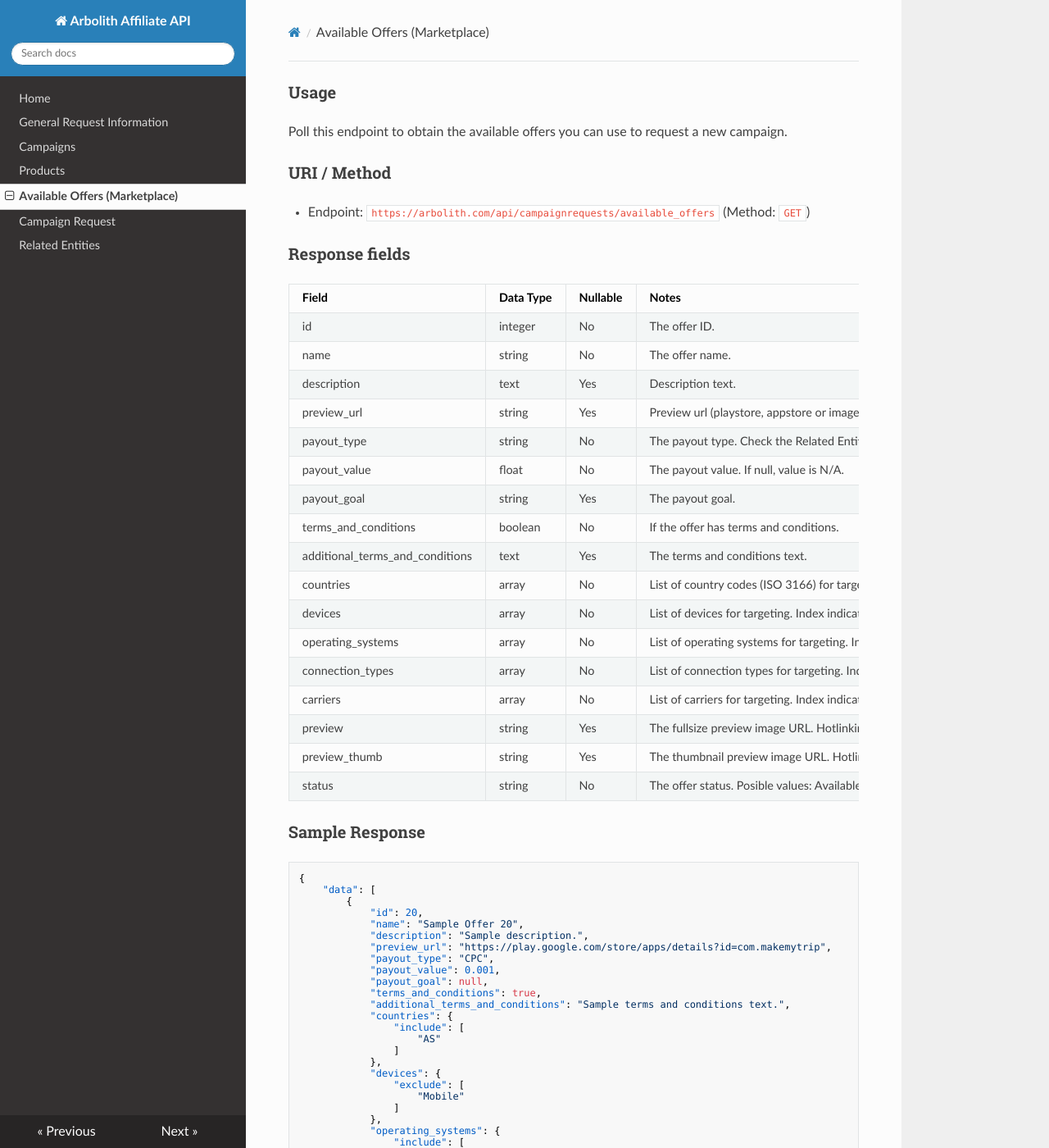
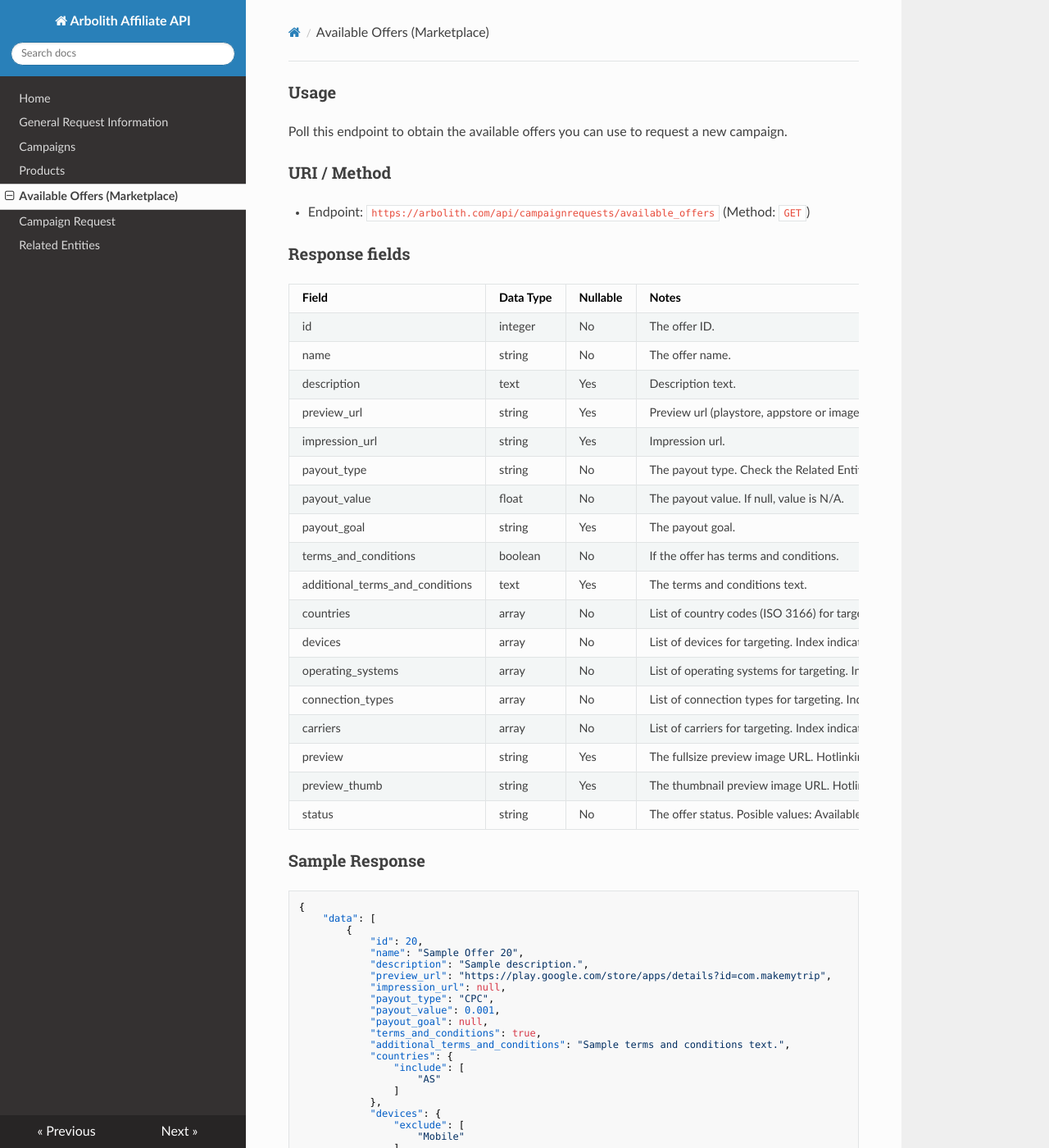
Before and after one commit to automizer-cloud/automizer.cloud-affiliate-api-docs, an MkDocs documentation site: the page built from docs/availableoffers.md, in a window 1280 px wide and 1400 px high. Shown: the whole window at 82% size. Built offline with MkDocs 1.6.1, drawn with Linux system fonts in a browser that asks for light colours; nearby versions of some CDN libraries; old or Windows-style settings are respelled for this version of MkDocs.

Commit message:
Update docs

```diff
--- a/docs/availableoffers.md
+++ b/docs/availableoffers.md
@@ -13,7 +13,8 @@ Field                           | Data Type | Nullable | Notes
 id                              | integer   | No       | The offer ID.
 name                            | string    | No       | The offer name.
 description                     | text      | Yes      | Description text.
-preview_url                     | string    | Yes      | Preview url (playstore, appstore or image hosting)
+preview_url                     | string    | Yes      | Preview url (playstore, appstore or image hosting).
+impression_url                  | string    | Yes      | Impression url.
 payout_type                     | string    | No       | The payout type. Check the Related Entities section for a list of possible values.
 payout_value                    | float     | No       | The payout value. If null, value is N/A.
 payout_goal                     | string    | Yes      | The payout goal.
@@ -38,6 +39,7 @@ status                          | string    | No       | The offer status. Posib
             "name": "Sample Offer 20",
             "description": "Sample description.",
             "preview_url": "https://play.google.com/store/apps/details?id=com.makemytrip",
+            "impression_url": null,
             "payout_type": "CPC",
             "payout_value": 0.001,
             "payout_goal": null,
```
Also changed, not shown: docs/campaigns.md (+3 -1 lines).
